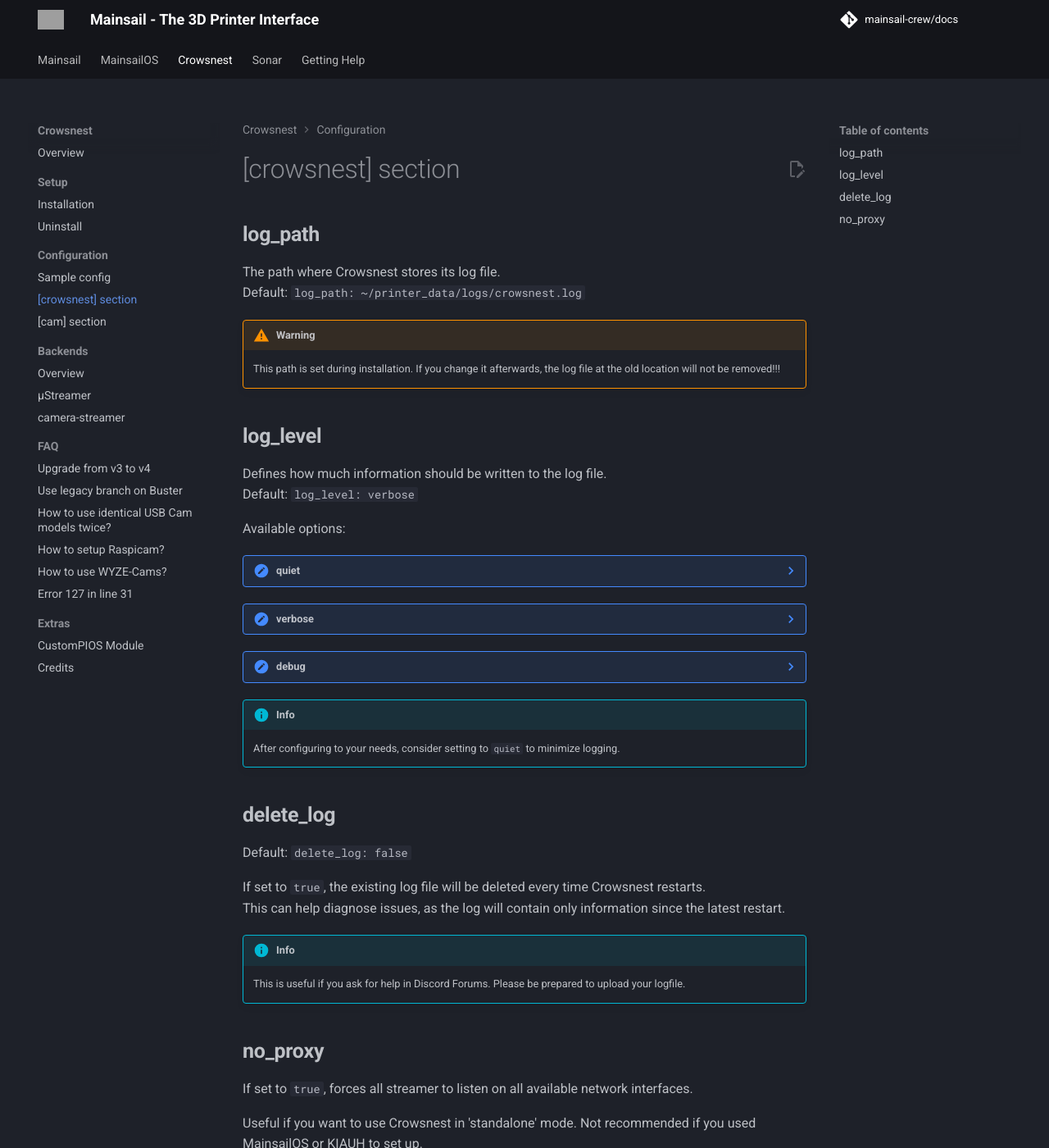
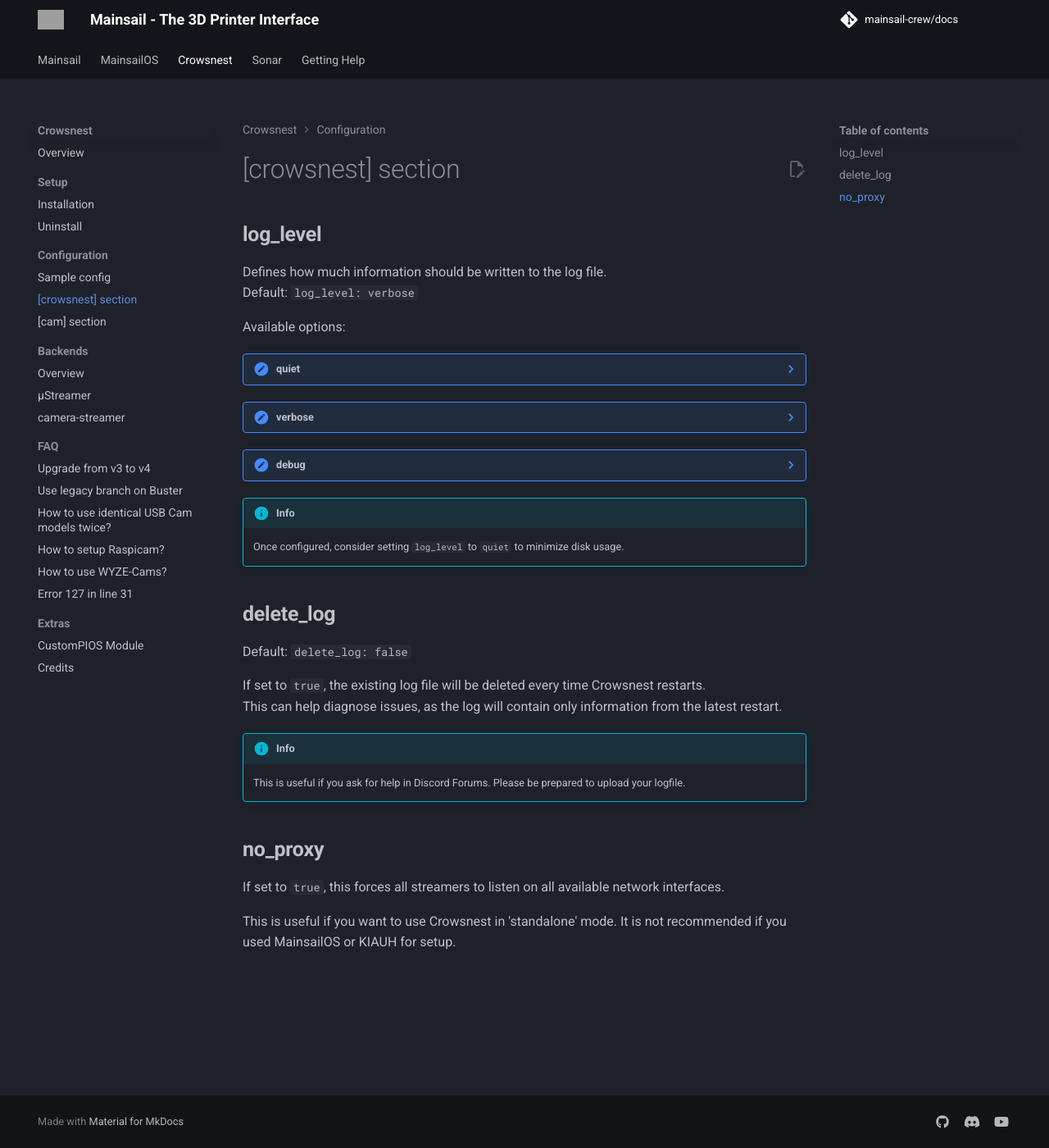
Before and after one commit to mainsail-crew/docs, an MkDocs documentation site: the page built from docs/crowsnest/configuration/crowsnest-section.md, in a window 1280 px wide and 1400 px high. Shown: the whole window at 82% size. Built offline with MkDocs 1.6.1 and Material for MkDocs 9.7.7, drawn with Linux system fonts in a browser that asks for light colours; comment, search, counter and statistics services are not loaded; grey boxes are pictures that could not be loaded.

Commit message:
docs: adjust wording and sections of crowsnest docs
Signed-off-by: Patrick Gehrsitz <mryel00.github@gmail.com>

````diff
--- a/docs/crowsnest/configuration/crowsnest-section.md
+++ b/docs/crowsnest/configuration/crowsnest-section.md
@@ -7,14 +7,6 @@
 ---
 
 # [crowsnest] section
-
-## **log_path**
-
-The path where Crowsnest stores its log file.
-Default: `log_path: ~/printer_data/logs/crowsnest.log`
-
-!!! warning
-    This path is set during installation. If you change it afterwards, the log file at the old location will not be removed!!!
 
 ## **log_level**
 
@@ -59,18 +51,18 @@
     log_level: debug
     ```
 
-    Shows all information from 'verbose', plus startup parameters (and defaults), and the output of the selected streamer.
+    Includes all 'verbose' information, plus startup parameters (and defaults) and streamer output.
     Use only for debugging and turn off when not needed.
 
 !!! info
-    After configuring to your needs, consider setting to `quiet` to minimize logging.
+    Once configured, consider setting `log_level` to `quiet` to minimize disk usage.
 
 ## **delete_log**
 
 Default: `delete_log: false`
 
 If set to `true`, the existing log file will be deleted every time Crowsnest restarts.
-This can help diagnose issues, as the log will contain only information since the latest restart.
+This can help diagnose issues, as the log will contain only information from the latest restart.
 
 !!! info
     This is useful if you ask for help in Discord Forums.
@@ -78,6 +70,6 @@
 
 ## **no_proxy**
 
-If set to `true`, forces all streamer to listen on all available network interfaces.
+If set to `true`, this forces all streamers to listen on all available network interfaces.
 
-Useful if you want to use Crowsnest in 'standalone' mode. Not recommended if you used MainsailOS or KIAUH to set up.
+This is useful if you want to use Crowsnest in 'standalone' mode. It is not recommended if you used MainsailOS or KIAUH for setup.
````
Also changed, not shown: docs/crowsnest/configuration/cam-section.md (+14 -15 lines), docs/crowsnest/configuration/sample-config.md (+1 -1 lines), docs/crowsnest/index.md (+1 -1 lines), docs/crowsnest/setup/uninstall.md (+1 -1 lines).
